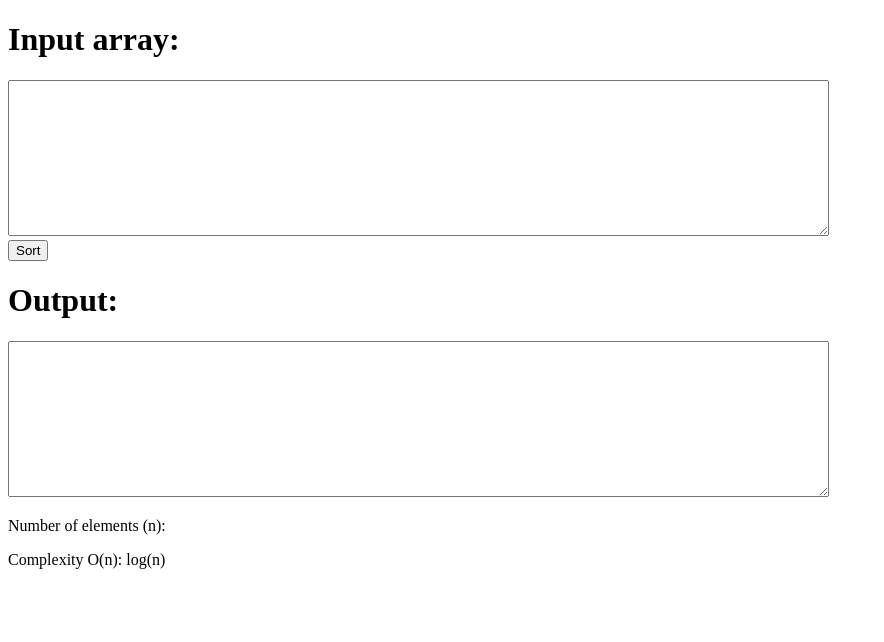
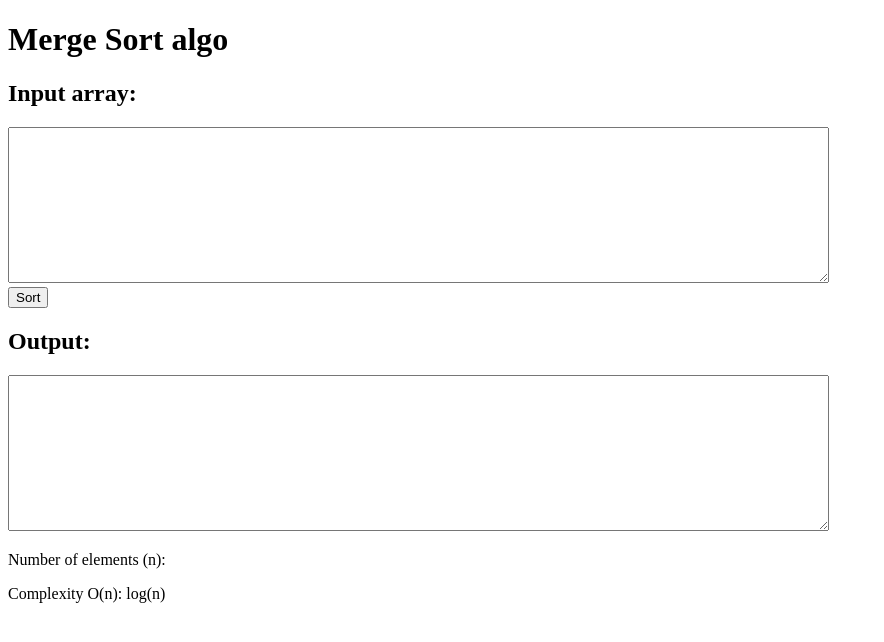
Before and after one commit to maksym-goroshkevych/mergeSort, a plain HTML site: page index.html in a window 1280 px wide. Shown: the whole page, without its empty margins (0-884 px from the left). Drawn offline with Linux system fonts and the light colour scheme.

Commit message:
Added title for the page

```diff
--- a/index.html
+++ b/index.html
@@ -79,13 +79,14 @@
 </head>
 <body>
 <div>
-    <h1>Input array:</h1>
+    <h1>Merge Sort algo</h1>
+    <h2>Input array:</h2>
     <textarea rows="10" cols="100" id="inputArray"></textarea>
     <br/>
     <button onclick="processSorting()">Sort</button>
 </div>
 <div>
-    <h1>Output:</h1>
+    <h2>Output:</h2>
     <textarea rows="10" cols="100" id="sortedArray"></textarea>
     <p>Number of elements (n): <span style="color: blue" id="numberOfElements"/></p>
     <p>Complexity O(n): log(n)</p>
```
